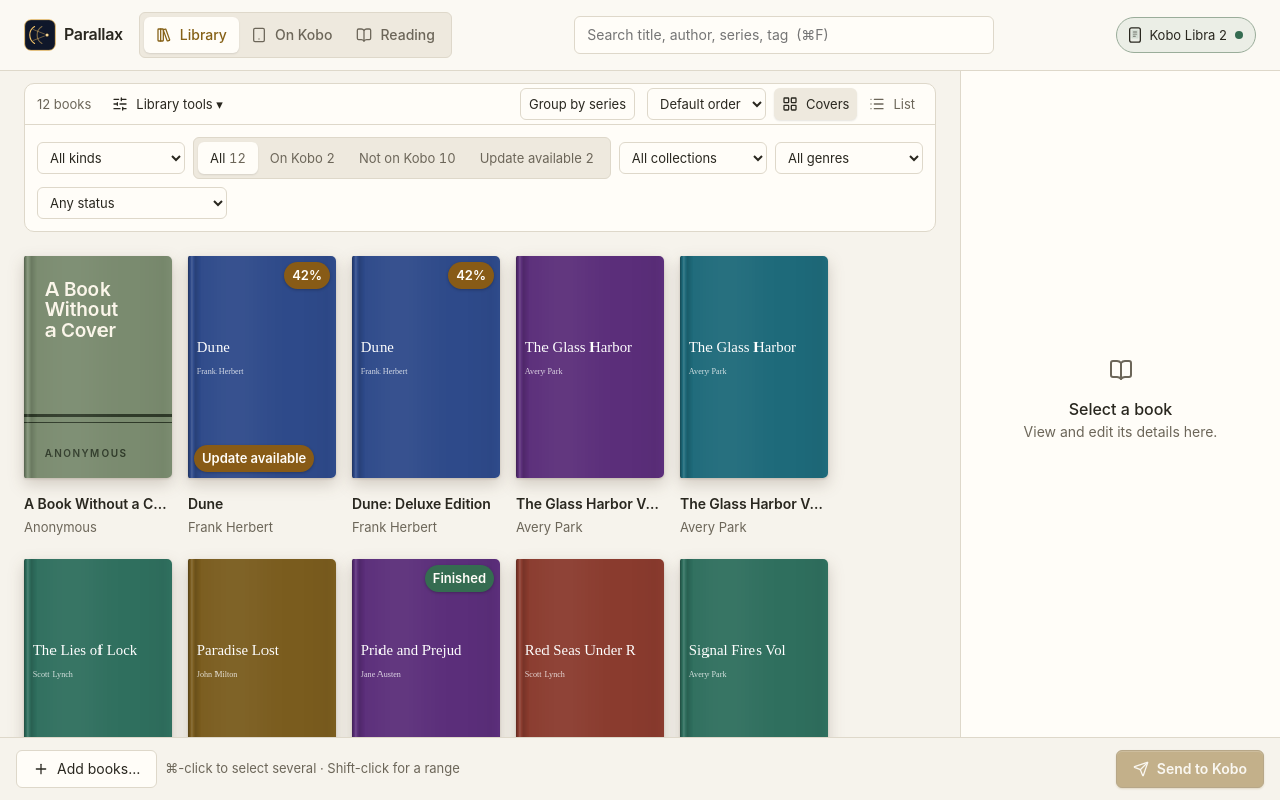
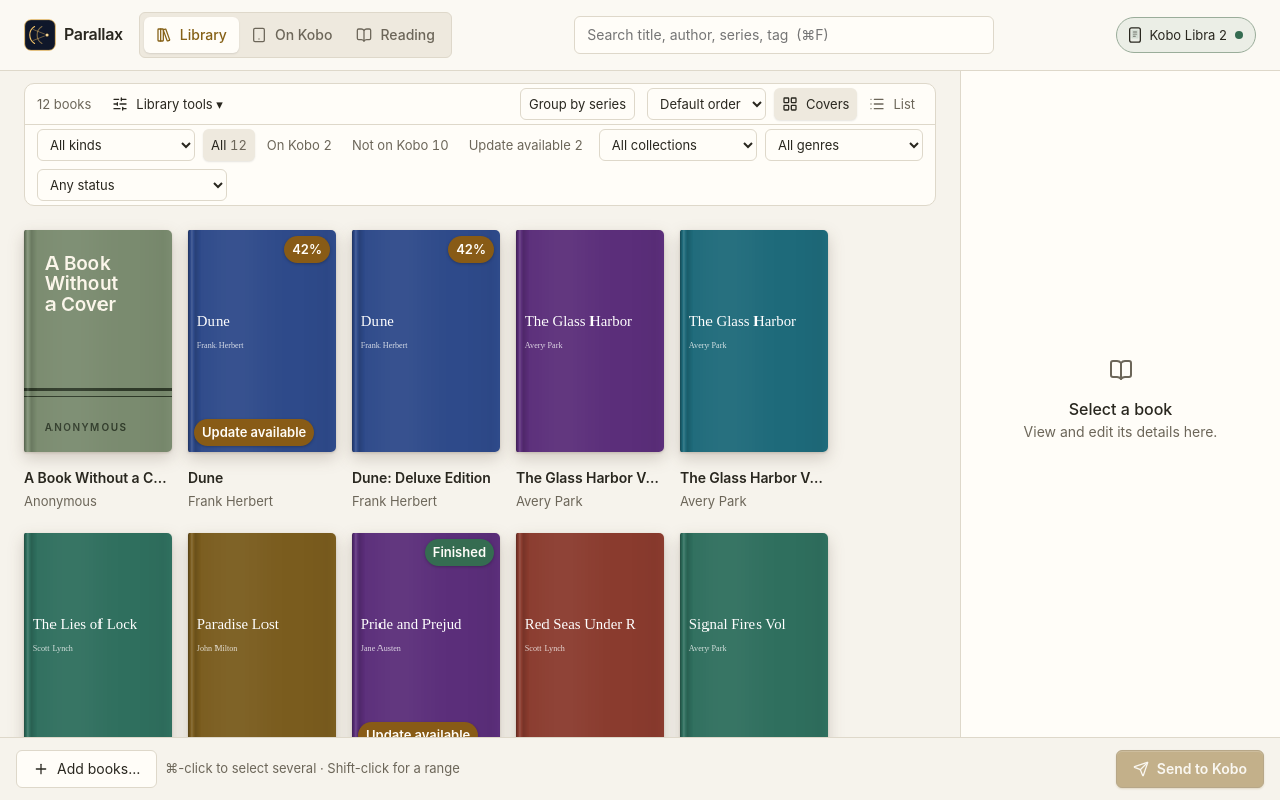
Before and after one commit to JacksonFergusonDev/parallax, a React (Vite) app in the folder app/: page / in a window 1280 px wide. Built offline with nearby package versions, Linux system fonts and the light colour scheme; a web font is replaced by a local one.

Commit message:
fix(library): tighten the filter row

```diff
--- a/app/src/styles.css
+++ b/app/src/styles.css
@@ -1622,32 +1622,33 @@ button.link.danger {
 }
 
 .library-toolbar .group-series,
-.library-toolbar .view-controls .segmented button,
+.library-toolbar .segmented button,
 .library-toolbar .menu-root > button {
   padding: var(--space-1) var(--space-2);
 }
 
 .library-toolbar .filter-bar {
   border-top: 1px solid var(--border);
-  padding: var(--space-3) var(--space-3);
+  padding: var(--space-1) var(--space-3);
 }
 
 .library-toolbar .view-controls {
   margin-left: auto;
 }
 
-.library-toolbar .sort-select {
+.library-toolbar .sort-select,
+.library-toolbar .filter-bar > button {
   min-height: var(--control-compact);
 }
 
-.library-toolbar .view-controls .segmented {
+.library-toolbar .segmented {
   gap: var(--space-1);
   padding: 0;
   border: 0;
   background: transparent;
 }
 
-.library-toolbar .view-controls .segmented button.active {
+.library-toolbar .segmented button.active {
   background: var(--sunken);
 }
 
@@ -3354,12 +3355,6 @@ button.icon {
   border-color: var(--accent);
 }
 
-@media (max-width: 900px) {
-  .library-toolbar .filter-select {
-    min-width: 104px;
-  }
-}
-
 /* Groups the window's own contents so first-run setup can make them inert. */
 .app-main {
   display: contents;
```
Also changed, not shown: 2 other files (tests, documents, lock files or other folders).
